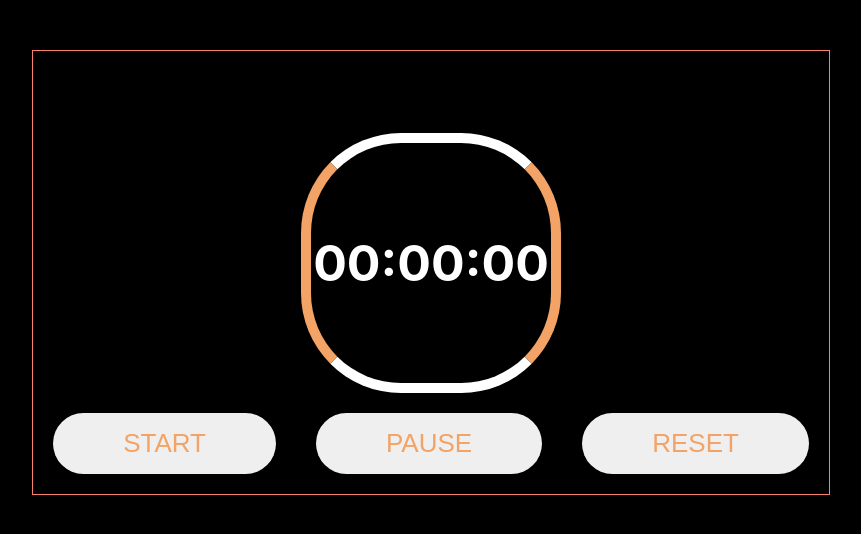
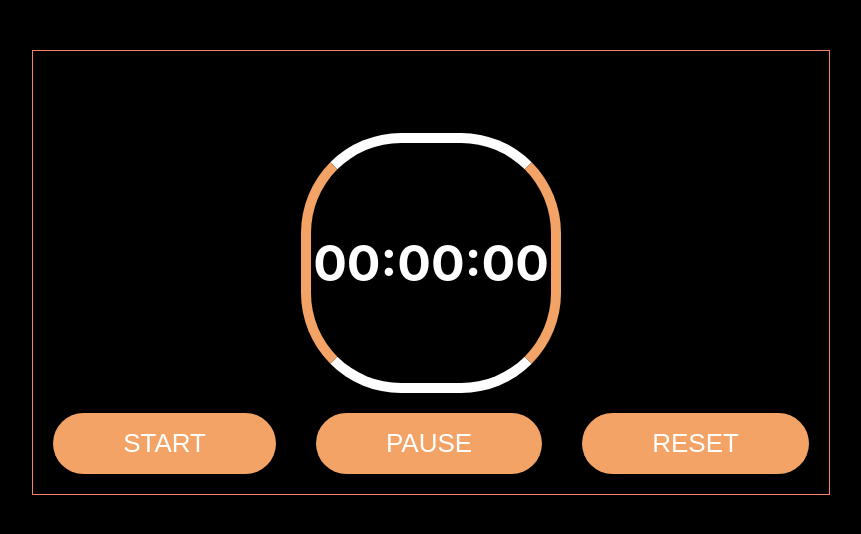
Before and after one commit to samadakram/Stop-watch-typescript, a React (Create React App) app: page / in a window 1280 px wide. Shown: the top 534 px of the page, without its empty margins (209-1070 px from the left). Built offline with nearby package versions, Linux system fonts and the light colour scheme.

Commit message:
Update TimerButton.css

```diff
--- a/src/components/TimerButton/TimerButton.css
+++ b/src/components/TimerButton/TimerButton.css
@@ -4,9 +4,10 @@
     padding: 15px 70px;
     border-radius: 50px;
     border: 0px;
-    color: #f2a365;
+    color: white;
     outline: none;
     text-transform: uppercase;
+    background-color: #f2a365;
   }
   .btn:hover {
     cursor: pointer;
```
